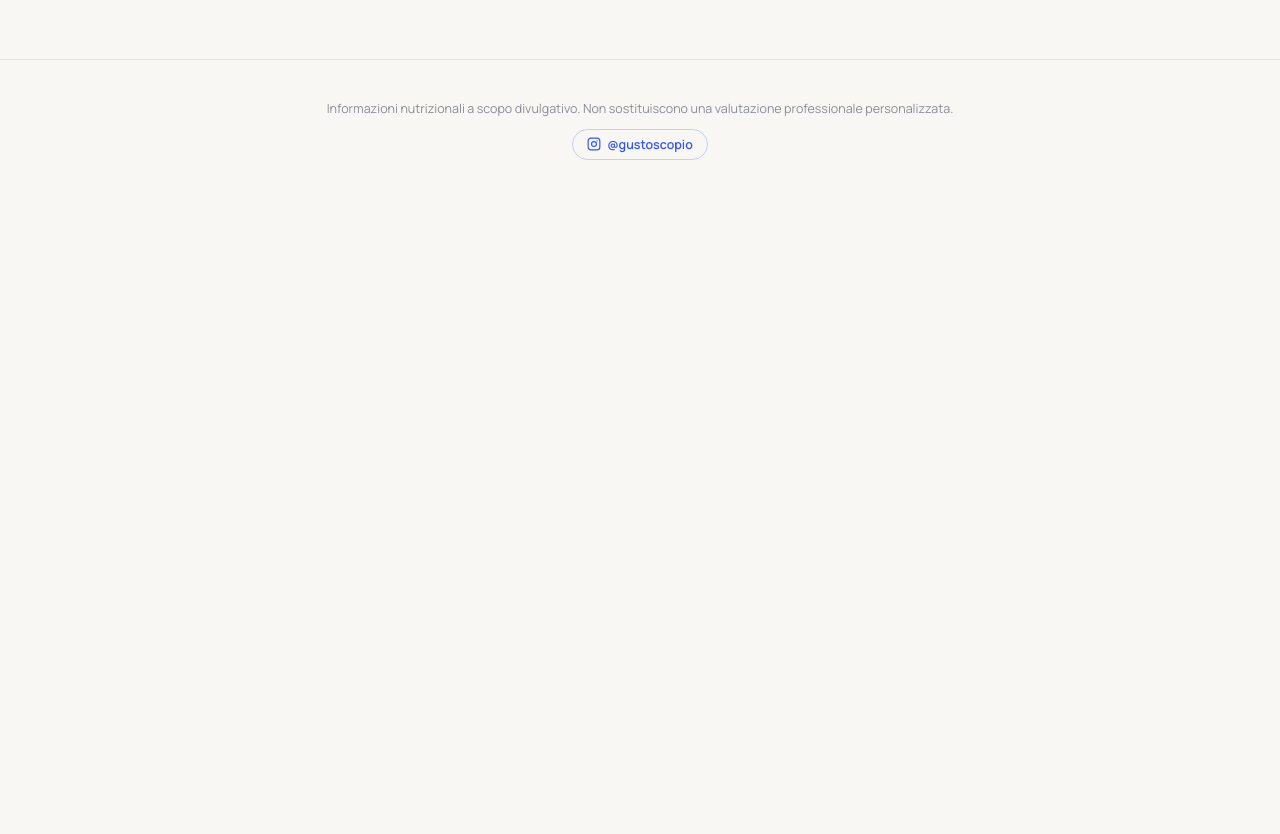
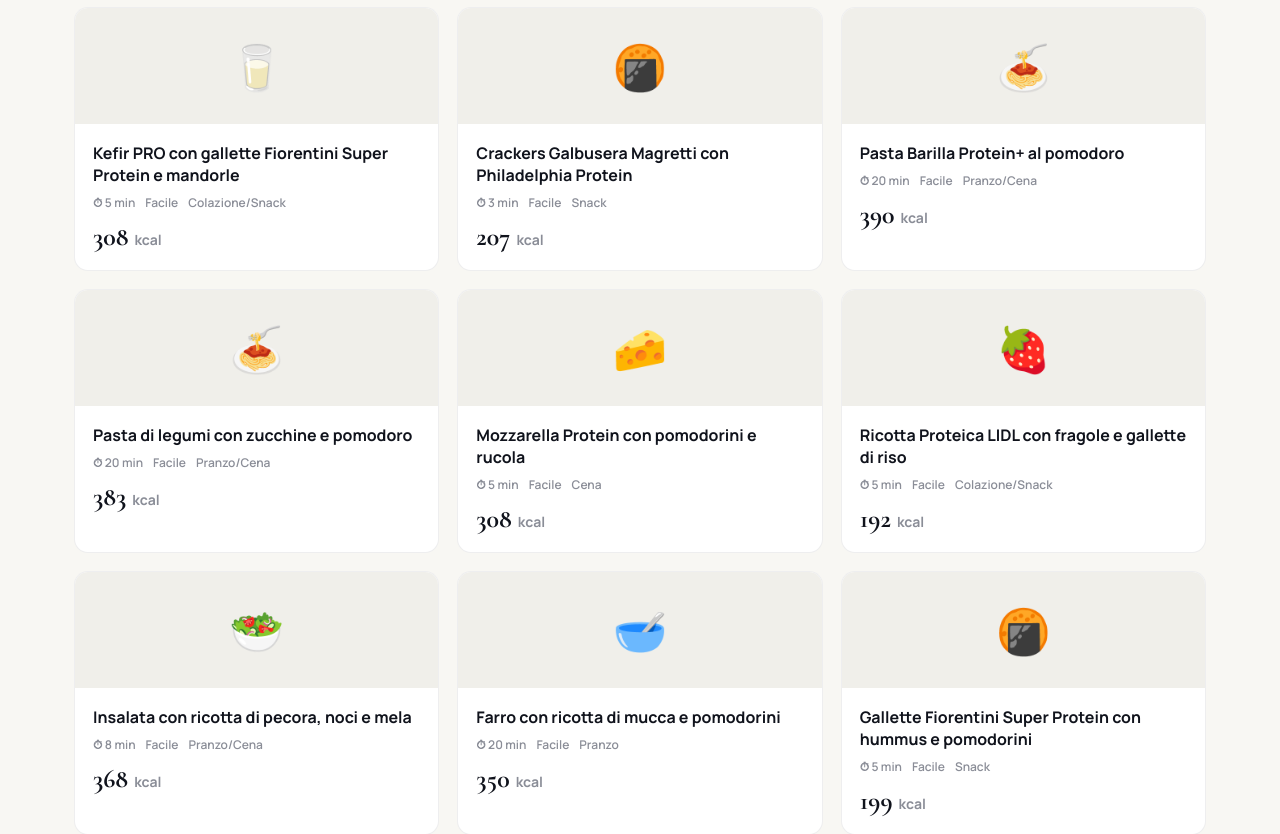
Before and after one commit to davidepalu94/gustoscopio, a React (Vite) app: page /ricette in a window 1280 px wide. Shown: the part 6980-7814 px from the top of the page. Before the commit the page ends 7180 px from the top, so only its background shows below. Built offline with nearby package versions, Linux system fonts and the light colour scheme.

Commit message:
Add files via upload

```diff
--- a/src/recipes.js
+++ b/src/recipes.js
@@ -1522,6 +1522,215 @@ export const RECIPES = [
       'Lessa le patate a tocchetti finché non sono morbide.',
       'Cuoci i cavoletti di Bruxelles a vapore o lessati per 10-12 minuti, poi saltali in padella con un filo d\'olio.',
       'Cuoci il manzo in padella fino a cottura desiderata e componi il piatto.',
+    ],
+  },
+  {
+    id: 'yogurt-hipro-muesli-mirtilli',
+    name: 'Yogurt HiPRO con muesli e mirtilli',
+    emoji: '🥣',
+    description: 'Colazione veloce e molto proteica, pronta in un minuto.',
+    category: 'Colazione',
+    tags: ['proteico', 'veloce'],
+    time: 5,
+    difficulty: 'Facile',
+    baseServings: 1,
+    ingredients: [
+      { foodId: 'yogurt-hipro-danone', grams: 200 },
+      { foodId: 'muesli', grams: 30 },
+      { foodId: 'mirtilli', grams: 60 },
+    ],
+    steps: [
+      'Versa lo yogurt HiPRO in una ciotola.',
+      'Aggiungi il muesli e mescola.',
+      'Completa con i mirtilli.',
+    ],
+  },
+  {
+    id: 'kefir-pro-gallette-fiorentini-mandorle',
+    name: 'Kefir PRO con gallette Fiorentini Super Protein e mandorle',
+    emoji: '🥛',
+    description: 'Una colazione o merenda che unisce due prodotti ad alto contenuto proteico.',
+    category: 'Colazione/Snack',
+    tags: ['proteico', 'veloce'],
+    time: 5,
+    difficulty: 'Facile',
+    baseServings: 1,
+    ingredients: [
+      { foodId: 'kefir-pro-high-protein', grams: 250 },
+      { foodId: 'gallette-fiorentini-super-protein', grams: 30 },
+      { foodId: 'mandorle', grams: 10 },
+    ],
+    steps: [
+      'Versa il kefir in un bicchiere grande o in una ciotola.',
+      'Sgranocchia le gallette a parte o sbriciolale sopra.',
+      'Completa con le mandorle.',
+    ],
+  },
+  {
+    id: 'crackers-magretti-philadelphia-protein',
+    name: 'Crackers Galbusera Magretti con Philadelphia Protein',
+    emoji: '🍘',
+    description: 'Uno snack pratico da borsa o da scrivania, senza bisogno di posate.',
+    category: 'Snack',
+    tags: ['proteico', 'veloce'],
+    time: 3,
+    difficulty: 'Facile',
+    baseServings: 1,
+    ingredients: [
+      { foodId: 'crackers-galbusera-magretti', grams: 40 },
+      { foodId: 'philadelphia-protein', grams: 40 },
+    ],
+    steps: [
+      'Spalma il Philadelphia Protein sui crackers.',
+      'Pronto da mangiare subito.',
+    ],
+  },
+  {
+    id: 'pasta-barilla-protein-pomodoro',
+    name: 'Pasta Barilla Protein+ al pomodoro',
+    emoji: '🍝',
+    description: 'Il classico piatto di pasta al pomodoro, con più proteine grazie alla pasta.',
+    category: 'Pranzo/Cena',
+    tags: ['proteico', 'vegetariano'],
+    time: 20,
+    difficulty: 'Facile',
+    baseServings: 1,
+    ingredients: [
+      { foodId: 'pasta-barilla-protein-plus', grams: 80 },
+      { foodId: 'pomodoro', grams: 200 },
+      { foodId: 'olio', grams: 8 },
+    ],
+    steps: [
+      'Cuoci la pasta in acqua bollente salata secondo i tempi indicati sulla confezione.',
+      'Nel frattempo, cuoci il pomodoro a pezzi in padella con un filo d\'olio per 8-10 minuti.',
+      'Scola la pasta e saltala nella salsa di pomodoro per un minuto.',
+    ],
+  },
+  {
+    id: 'pasta-legumi-zucchine-pomodoro',
+    name: 'Pasta di legumi con zucchine e pomodoro',
+    emoji: '🍝',
+    description: 'Un piatto completamente vegetale, con le proteine già dentro la pasta stessa.',
+    category: 'Pranzo/Cena',
+    tags: ['vegano', 'vegetariano', 'proteico'],
+    time: 20,
+    difficulty: 'Facile',
+    baseServings: 1,
+    ingredients: [
+      { foodId: 'pasta-legumi', grams: 80 },
+      { foodId: 'zucchine', grams: 150 },
+      { foodId: 'pomodoro', grams: 100 },
+      { foodId: 'olio', grams: 8 },
+    ],
+    steps: [
+      'Cuoci la pasta di legumi in acqua bollente salata secondo i tempi indicati sulla confezione.',
+      'Salta le zucchine a cubetti in padella con un filo d\'olio per 5-6 minuti, poi aggiungi il pomodoro a pezzi.',
+      'Scola la pasta e saltala insieme alle verdure per un minuto.',
+    ],
+  },
+  {
+    id: 'mozzarella-protein-pomodoro-rucola',
+    name: 'Mozzarella Protein con pomodorini e rucola',
+    emoji: '🧀',
+    description: 'Una caprese più leggera e più proteica, pronta in cinque minuti.',
+    category: 'Cena',
+    tags: ['vegetariano', 'proteico', 'veloce'],
+    time: 5,
+    difficulty: 'Facile',
+    baseServings: 1,
+    ingredients: [
+      { foodId: 'mozzarella-protein', grams: 150 },
+      { foodId: 'pomodoro', grams: 150 },
+      { foodId: 'rucola', grams: 50 },
+      { foodId: 'olio', grams: 8 },
+    ],
+    steps: [
+      'Taglia la mozzarella e il pomodoro a fette o a pezzi.',
+      'Componi il piatto alternando mozzarella, pomodoro e rucola.',
+      'Condisci con un filo d\'olio a crudo.',
+    ],
+  },
+  {
+    id: 'ricotta-proteica-lidl-fragole-gallette',
+    name: 'Ricotta Proteica LIDL con fragole e gallette di riso',
+    emoji: '🍓',
+    description: 'Colazione o merenda dolce-leggera, senza cottura.',
+    category: 'Colazione/Snack',
+    tags: ['proteico', 'vegetariano', 'veloce'],
+    time: 5,
+    difficulty: 'Facile',
+    baseServings: 1,
+    ingredients: [
+      { foodId: 'ricotta-proteica-lidl', grams: 150 },
+      { foodId: 'fragole', grams: 100 },
+      { foodId: 'gallette-riso', grams: 20 },
+    ],
+    steps: [
+      'Versa la ricotta proteica in una ciotola.',
+      'Aggiungi le fragole a fette.',
+      'Servi con le gallette di riso a lato.',
+    ],
+  },
+  {
+    id: 'ricotta-pecora-noci-mela',
+    name: 'Insalata con ricotta di pecora, noci e mela',
+    emoji: '🥗',
+    description: 'Un abbinamento classico tra il sapore deciso della ricotta di pecora e la dolcezza della mela.',
+    category: 'Pranzo/Cena',
+    tags: ['vegetariano'],
+    time: 8,
+    difficulty: 'Facile',
+    baseServings: 1,
+    ingredients: [
+      { foodId: 'ricotta-pecora', grams: 80 },
+      { foodId: 'noci', grams: 15 },
+      { foodId: 'mela', grams: 150 },
+    ],
+    steps: [
+      'Taglia la mela a fettine sottili.',
+      'Componi il piatto con la mela, la ricotta di pecora a cucchiaiate e le noci sopra.',
+    ],
+  },
+  {
+    id: 'farro-ricotta-mucca-pomodorini',
+    name: 'Farro con ricotta di mucca e pomodorini',
+    emoji: '🥣',
+    description: 'Un piatto freddo o tiepido, comodo anche da preparare in anticipo.',
+    category: 'Pranzo',
+    tags: ['vegetariano', 'leggero'],
+    time: 20,
+    difficulty: 'Facile',
+    baseServings: 1,
+    ingredients: [
+      { foodId: 'farro', grams: 90 },
+      { foodId: 'ricotta-mucca', grams: 100 },
+      { foodId: 'pomodoro', grams: 150 },
+      { foodId: 'olio', grams: 8 },
+    ],
+    steps: [
+      'Cuoci il farro secondo i tempi indicati sulla confezione e lascialo intiepidire.',
+      'Unisci la ricotta a pezzetti e il pomodoro a cubetti.',
+      'Condisci con un filo d\'olio.',
+    ],
+  },
+  {
+    id: 'gallette-fiorentini-hummus-pomodorini',
+    name: 'Gallette Fiorentini Super Protein con hummus e pomodorini',
+    emoji: '🍘',
+    description: 'Uno snack salato completamente vegetale, sazio grazie a fibre e proteine.',
+    category: 'Snack',
+    tags: ['vegano', 'vegetariano', 'proteico', 'veloce'],
+    time: 5,
+    difficulty: 'Facile',
+    baseServings: 1,
+    ingredients: [
+      { foodId: 'gallette-fiorentini-super-protein', grams: 30 },
+      { foodId: 'hummus', grams: 50 },
+      { foodId: 'pomodoro', grams: 50 },
+    ],
+    steps: [
+      'Spalma l\'hummus sulle gallette.',
+      'Completa con il pomodoro a pezzetti.',
     ],
   },
 ];
```
Also changed, not shown: 1 other file (tests, documents, lock files or other folders).
